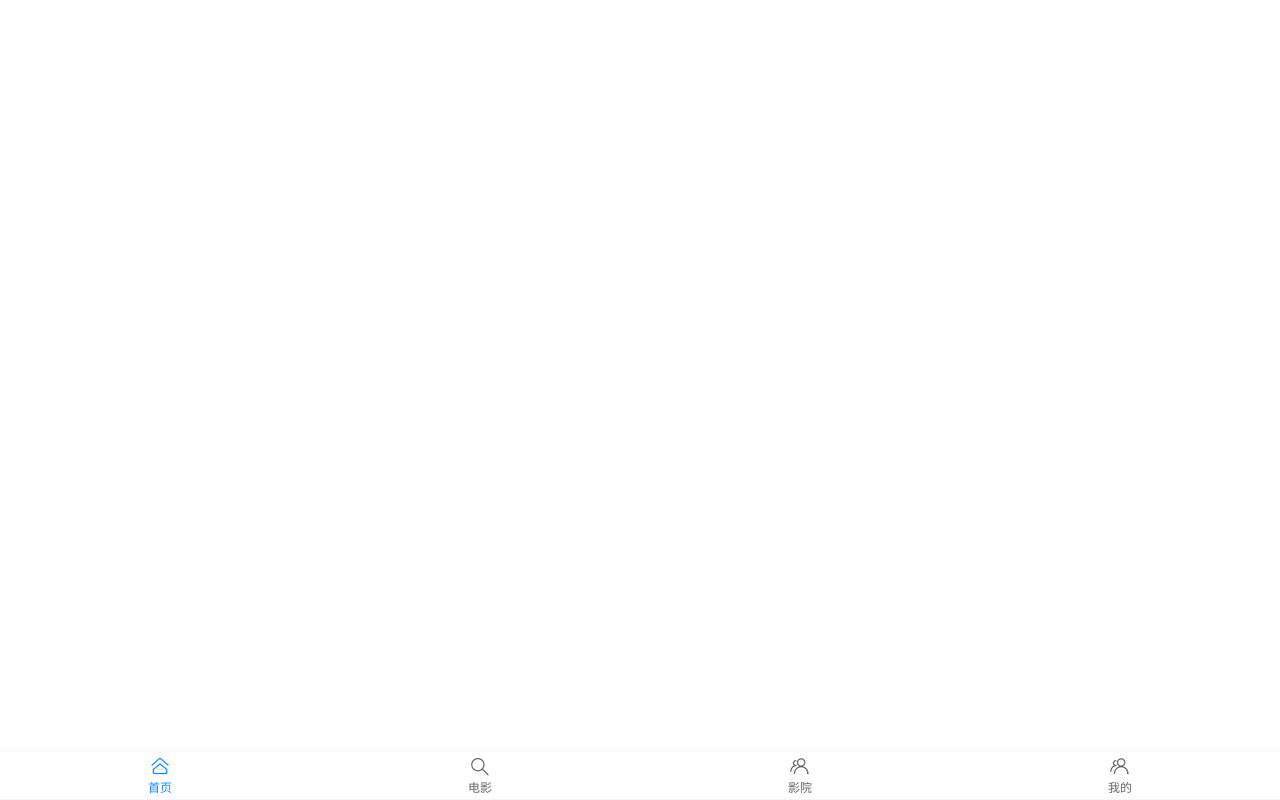
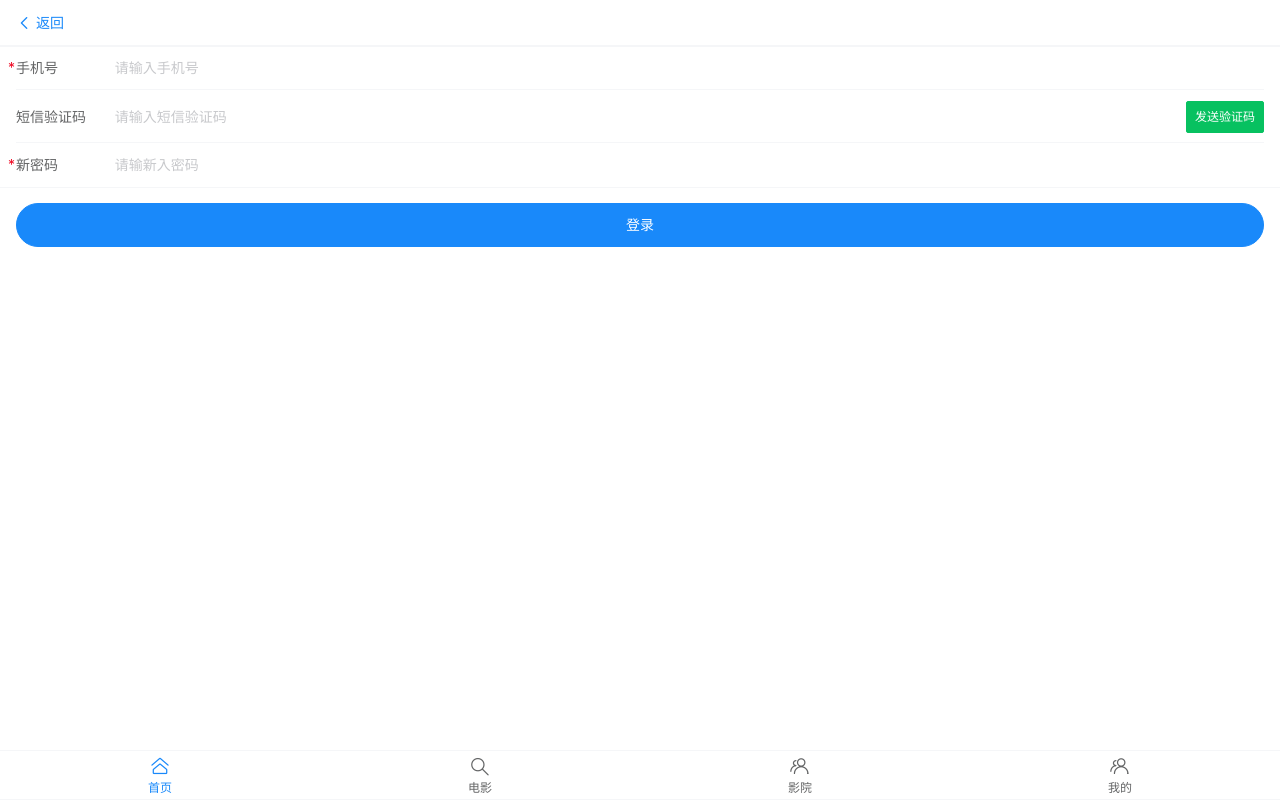
Before and after one commit to kris84016/Kris-s-branch, a Vue app: page /repwd in a window 1280 px wide. Built offline with nearby package versions, Linux system fonts and the light colour scheme.

Commit message:
登录功能修改

```diff
--- a/src/router/index.js
+++ b/src/router/index.js
@@ -41,6 +41,11 @@ const routes = [
     path: '/register',
     name: '注册',
     component: () => import('../views/Register.vue')
+  },
+  {
+    path: '/repwd',
+    name: '修改密码',
+    component: () => import('../views/Repwd.vue')
   }
 ]
 
--- a/src/views/Login.vue
+++ b/src/views/Login.vue
@@ -1,16 +1,23 @@
 <template>
   <div>
-        <p class="title">登录</p>
+    <van-nav-bar
+      title="登录"
+      left-text="返回"
+      left-arrow
+      @click-left="onClickLeft"
+    />
 
     <van-form>
       <van-field
+        left-icon="friends-o"
         v-model="username"
         name="用户名"
         label="用户名"
         placeholder="用户名"
         :rules="[{ required: true, message: '请填写用户名' }]"
-            />
+      /><br />
       <van-field
+        left-icon="smile-comment-o"
         v-model="password"
         type="password"
         name="密码"
@@ -18,54 +25,120 @@
         placeholder="密码"
         :rules="[{ required: true, message: '请填写密码' }]"
       />
-            <div style="margin: 16px;">
-                <van-button round block type="info" native-type="submit" @click="onSubmit">登录</van-button>
+      <div style="margin: 16px">
+        <van-button
+          round
+          block
+          type="info"
+          native-type="submit"
+          @click="onSubmit"
+          >登录</van-button
+        >
       </div>
-            <div class="reg">
-                <div @click="toRegister">没有账号？立即注册</div>
-            </div>
+      <!-- <div class="reg">
+        <div type="text" @click="toRegister">没有账号？立即注册</div>
+        <div>忘记密码?</div>
+      </div> -->
     </van-form>
+    <van-row type="flex" justify="space-between">
+      <van-col span="10" @click="toRegister" class="NoNum"
+        >没有账号？立即注册</van-col
+      >
+      <van-col span="5" @click="toRepwd" class="forget">忘记密码</van-col>
+    </van-row>
   </div>
 </template>
 
 <script>
+import { Dialog } from 'vant';
 export default {
   name: "Login",
   data() {
     return {
-                username: '',
-                password: '',
+      username: "",
+      password: "",
+      userList: [],
     };
   },
   methods: {
+    toRepwd() {
+      this.$router.push("/repwd");
+    },
+    onClickLeft() {
+      this.$router.push("/");
+    },
     onSubmit() {
-                if(this.username=="123456"&&this.password=="123456"){
-                    Toast.success('登录成功');
+      //   if (this.username == "123456" && this.password == "123456") {
+      //     Toast.success("登录成功");
+      //   } else if (this.username == "" && this.password == "") {
+      //     Toast("请输入账号或密码");
+      //   } else {
+      //     Toast.fail("账号或密码错误");
+      //   }
+      // },
+      var list = localStorage.getItem("userList");
+      console.log(list);
+      if (list == null) {
+        Dialog.alert({
+          title: "",
+          message: "登录账户不存在，重新登录！",
+          theme: "round-button",
+        }).then(() => {
+          this.username = "";
+          this.password = "";
+        });
+      } else {
+        this.userList = JSON.parse(list);
+        for (var i = 0; i < this.userList.length; i++) {
+          console.log(this.userList[i].name);
+          console.log(this.userList[i].pwd);
+          if (
+            this.userList[i].name == this.username &&
+            this.userList[i].pwd == this.password
+          ) {
+            Dialog.alert({
+              title: "",
+              message: "登录成功！",
+              theme: "round-button",
+            }).then(() => {
+              this.$router.replace({ path: "/" });
+            });
+            localStorage.setItem("userLogin", JSON.stringify(this.userList[i]));
+            return;
           }
-                else if(this.username==""&&this.password==""){
-                    Toast('请输入账号或密码');
         }
-                else{
-                    Toast.fail('账号或密码错误');
+        Dialog.alert({
+          title: "",
+          message: "登录账户不存在，重新登录！",
+          theme: "round-button",
+        }).then(() => {
+          this.username = "";
+          this.password = "";
+        });
       }
     },
-            toRegister(){
-                this.$router.push('/Register')
+    toRegister() {
+      this.$router.push("/Register");
+    },
+  },
+   components:{
+           [Dialog.Component.name]: Dialog.Component,
         }
-        }
-    }
-
+};
 </script>
 
 <style scoped>
 .title {
-        /* border-radius: 15px; */
-        size:1px;
   height: 50px;
   line-height: 50px;
   background-color: #20a0ff;
   color: #fff;
   text-align: center;
 }
-
+.forget {
+  color: rgb(226, 33, 43);
+}
+.NoNum {
+  color: rgb(72, 72, 243);
+}
 </style>
--- a/src/views/Register.vue
+++ b/src/views/Register.vue
@@ -69,6 +69,20 @@
         >注册</van-button
       >
     </div>
+    <!-- <div>
+        <van-checkbox
+        v-model="checked"
+        shape="square"
+        icon-size="14px"
+
+        >
+        阅读并接受
+          《百度用户协议》、
+          《儿童个人信息保护声明》
+          及
+          《百度隐私权保护声明》
+        </van-checkbox>
+    </div> -->
   </div>
 </template>
 
@@ -84,11 +98,12 @@ export default {
       uploader: [{ url: "https://img01.yzcdn.cn/vant/leaf.jpg" }],
       value: "",
       showPicker: false,
+      checked: false,
     };
   },
   methods: {
-     onClickLeft() {
-      this.$router.push('/Login')
+    onClickLeft() {
+      this.$router.push("/Login");
     },
     onConfirm(value) {
       this.value = value;
@@ -130,4 +145,7 @@ export default {
   left: 2px;
   top: 15px;
 }
+.text{
+  font-size: 10px;
+}
 </style>
--- /dev/null
+++ b/src/views/Repwd.vue
@@ -0,0 +1,57 @@
+<template>
+  <div>
+    <van-nav-bar left-text="返回" left-arrow @click-left="onClickLeft" />
+
+    <van-cell-group>
+      <van-field
+        v-model="phone"
+        required
+        label="手机号"
+        placeholder="请输入手机号"
+        :rules="[
+          { required: true },
+          { pattern: /^1[3456789]\d{9}$/, message: '手机号码格式错误！' },
+        ]"
+      />
+      <van-field
+        v-model="sms"
+        center
+        clearable
+        label="短信验证码"
+        placeholder="请输入短信验证码"
+      >
+        <template #button>
+          <van-button size="small" type="primary">发送验证码</van-button>
+        </template>
+      </van-field>
+      <van-field
+        v-model="password"
+        required
+        type="password"
+        label="新密码"
+        placeholder="请输新入密码"
+      />
+    </van-cell-group>
+    <div style="margin: 16px">
+      <van-button round block type="info" native-type="submit" @click="onSubmit"
+        >登录</van-button
+      >
+    </div>
+  </div>
+</template>
+
+<script>
+export default {
+  methods: {
+    onClickLeft() {
+      this.$router.go(-1);
+    },
+    onSubmit() {
+
+    },
+  },
+};
+</script>
+
+<style lang="scss" scoped>
+</style>
```
Also changed, not shown: src/views/test.vue (deleted, +0 -15 lines). Lines whose indentation alone changed are shown as unchanged.
